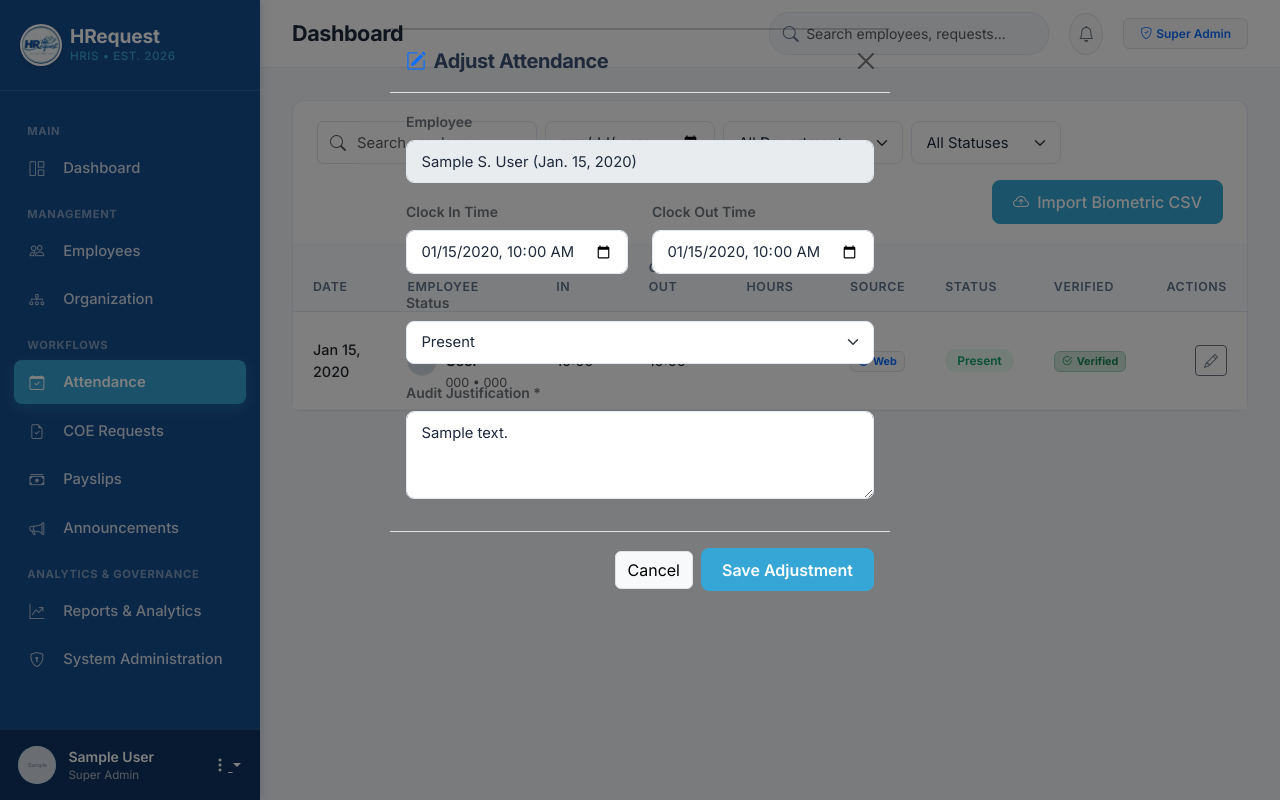
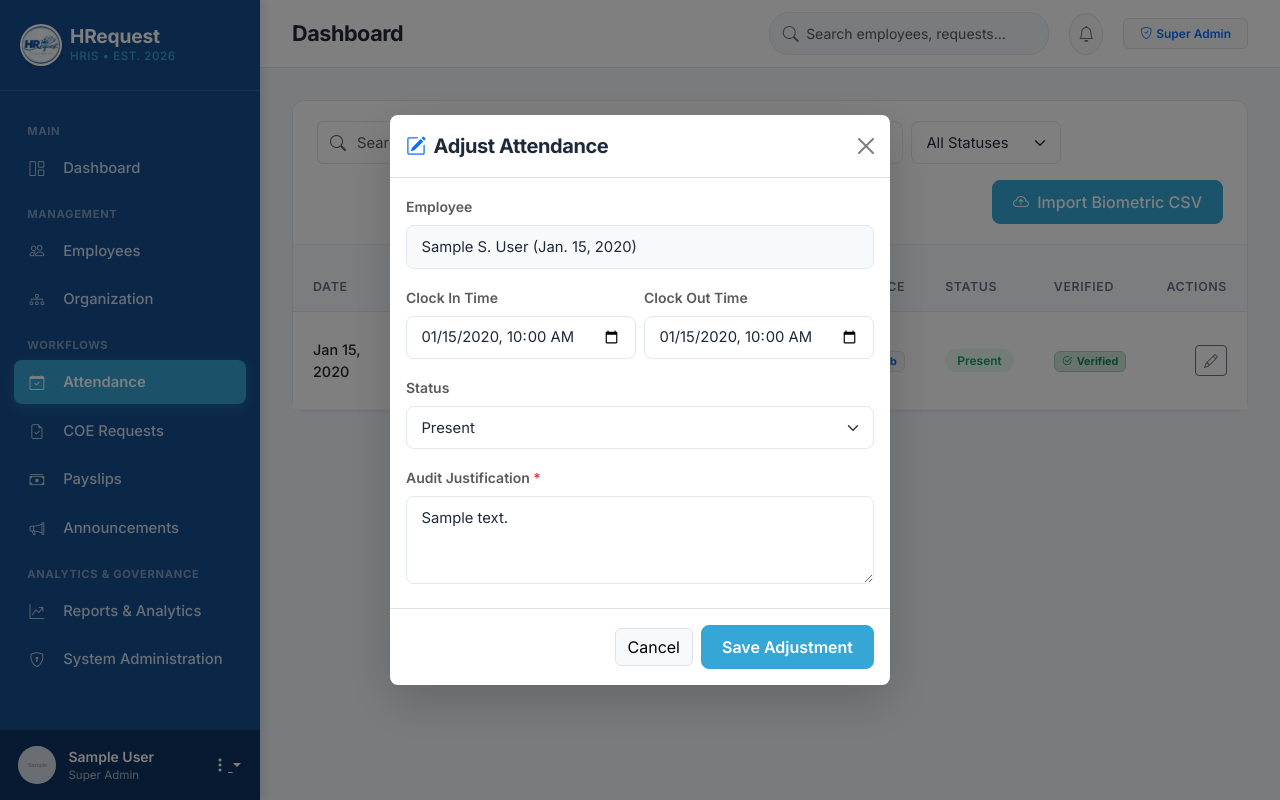
Before and after one commit to ijohnanthone/HRIS-project, a Django app: page /attendance/roster/ in a window 1280 px wide, after a click on "Correct Attendance". Run offline with Django 5.2, Linux system fonts and the light colour scheme; a user stored in the database is signed in; tables that the repository leaves empty hold one stand-in row (values such as "Sample post"); grey boxes marked "Sample" are stand-in pictures; data that the repository does not hold is empty; some libraries are stand-ins or nearby versions.

Commit message:
fix(ui): move attendance and system admin modals outside table elements

```diff
--- a/templates/attendance/roster.html
+++ b/templates/attendance/roster.html
@@ -137,55 +137,6 @@
                         </button>
                     </td>
                 </tr>
-
-                <!-- Manual Correction Modal for Row -->
-                <div class="modal fade" id="editModal{{ att.id }}" tabindex="-1" aria-hidden="true">
-                    <div class="modal-dialog">
-                        <form method="post" action="{% url 'attendance:manual_correction' att.id %}" class="modal-content">
-                            {% csrf_token %}
-                            <div class="modal-header">
-                                <h5 class="modal-title fw-bold">
-                                    <i class="bi bi-pencil-square text-primary me-2"></i>Adjust Attendance
-                                </h5>
-                                <button type="button" class="btn-close" data-bs-dismiss="modal" aria-label="Close"></button>
-                            </div>
-                            <div class="modal-body text-start">
-                                <div class="mb-3">
-                                    <label class="form-label small fw-semibold text-muted">Employee</label>
-                                    <input type="text" class="form-control" value="{{ att.employee.full_name }} ({{ att.date }})" disabled>
-                                </div>
-                                <div class="row mb-3">
-                                    <div class="col-6">
-                                        <label class="form-label small fw-semibold text-muted">Clock In Time</label>
-                                        <input type="datetime-local" name="clock_in" class="form-control"
-                                               value="{% if att.clock_in %}{{ att.clock_in|date:'Y-m-d\TH:i' }}{% endif %}">
-                                    </div>
-                                    <div class="col-6">
-                                        <label class="form-label small fw-semibold text-muted">Clock Out Time</label>
-                                        <input type="datetime-local" name="clock_out" class="form-control"
-                                               value="{% if att.clock_out %}{{ att.clock_out|date:'Y-m-d\TH:i' }}{% endif %}">
-                                    </div>
-                                </div>
-                                <div class="mb-3">
-                                    <label class="form-label small fw-semibold text-muted">Status</label>
-                                    <select name="status" class="form-select">
-                                        {% for s_val, s_lbl in statuses %}
-                                        <option value="{{ s_val }}" {% if att.status == s_val %}selected{% endif %}>{{ s_lbl }}</option>
-                                        {% endfor %}
-                                    </select>
-                                </div>
-                                <div class="mb-3">
-                                    <label class="form-label small fw-semibold text-muted">Audit Justification *</label>
-                                    <textarea name="correction_note" class="form-control" rows="3" required placeholder="Mandatory reason for audit record (e.g. system correction, employee punch fault, approved offsite)...">{{ att.correction_note }}</textarea>
-                                </div>
-                            </div>
-                            <div class="modal-footer">
-                                <button type="button" class="btn btn-light border" data-bs-dismiss="modal">Cancel</button>
-                                <button type="submit" class="btn btn-primary fw-semibold">Save Adjustment</button>
-                            </div>
-                        </form>
-                    </div>
-                </div>
                 {% empty %}
                 <tr>
                     <td colspan="9" class="text-center py-5 text-muted">
@@ -214,4 +165,57 @@
     </div>
     {% endif %}
 </div>
+
+<!-- Manual Correction Modals (rendered outside table for valid HTML & Bootstrap stacking) -->
+{% for att in attendances %}
+<div class="modal fade" id="editModal{{ att.id }}" tabindex="-1" aria-hidden="true">
+    <div class="modal-dialog modal-dialog-centered">
+        <div class="modal-content bg-white border-0 shadow-lg">
+            <form method="post" action="{% url 'attendance:manual_correction' att.id %}">
+                {% csrf_token %}
+                <div class="modal-header">
+                    <h5 class="modal-title fw-bold">
+                        <i class="bi bi-pencil-square text-primary me-2"></i>Adjust Attendance
+                    </h5>
+                    <button type="button" class="btn-close" data-bs-dismiss="modal" aria-label="Close"></button>
+                </div>
+                <div class="modal-body text-start">
+                    <div class="mb-3">
+                        <label class="form-label small fw-semibold text-muted">Employee</label>
+                        <input type="text" class="form-control bg-light" value="{{ att.employee.full_name }} ({{ att.date }})" disabled>
+                    </div>
+                    <div class="row g-2 mb-3">
+                        <div class="col-12 col-sm-6">
+                            <label class="form-label small fw-semibold text-muted">Clock In Time</label>
+                            <input type="datetime-local" name="clock_in" class="form-control"
+                                   value="{% if att.clock_in %}{{ att.clock_in|date:'Y-m-d\TH:i' }}{% endif %}">
+                        </div>
+                        <div class="col-12 col-sm-6">
+                            <label class="form-label small fw-semibold text-muted">Clock Out Time</label>
+                            <input type="datetime-local" name="clock_out" class="form-control"
+                                   value="{% if att.clock_out %}{{ att.clock_out|date:'Y-m-d\TH:i' }}{% endif %}">
+                        </div>
+                    </div>
+                    <div class="mb-3">
+                        <label class="form-label small fw-semibold text-muted">Status</label>
+                        <select name="status" class="form-select">
+                            {% for s_val, s_lbl in statuses %}
+                            <option value="{{ s_val }}" {% if att.status == s_val %}selected{% endif %}>{{ s_lbl }}</option>
+                            {% endfor %}
+                        </select>
+                    </div>
+                    <div class="mb-2">
+                        <label class="form-label small fw-semibold text-muted">Audit Justification <span class="text-danger">*</span></label>
+                        <textarea name="correction_note" class="form-control" rows="3" required placeholder="Mandatory reason for audit record (e.g. system correction, employee punch fault, approved offsite)...">{{ att.correction_note }}</textarea>
+                    </div>
+                </div>
+                <div class="modal-footer">
+                    <button type="button" class="btn btn-light border" data-bs-dismiss="modal">Cancel</button>
+                    <button type="submit" class="btn btn-primary fw-semibold">Save Adjustment</button>
+                </div>
+            </form>
+        </div>
+    </div>
+</div>
+{% endfor %}
 {% endblock %}
```
Also changed, not shown: templates/admin/system_admin_portal.html (+57 -52 lines).
